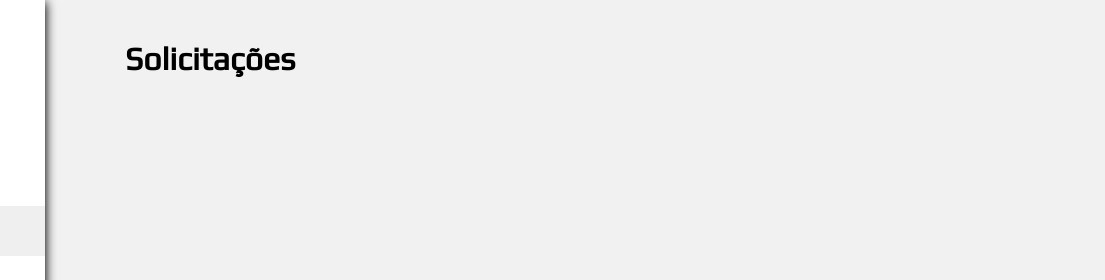
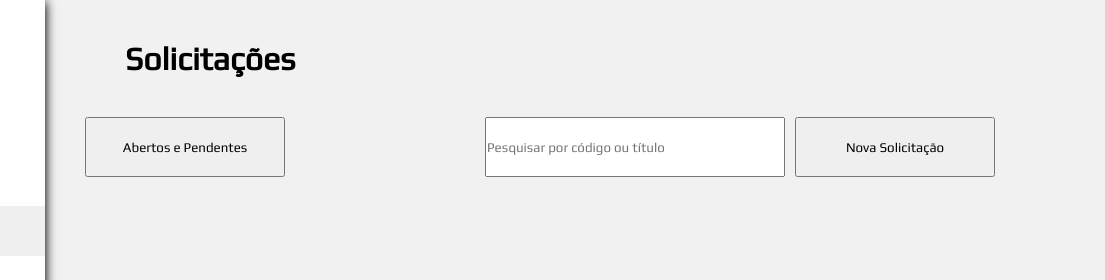
Before and after one commit to darlanaraujo/TelaGeoInova, a plain HTML site: page index.html in a window 1280 px wide. Shown: the top 280 px of the page, 175-1280 px from the left. Drawn offline with Linux system fonts and the light colour scheme.

Commit message:
Atualização 3
Nessa atualização comecei a fazer o layout principal. Deixei a estrutura dos botões e o campo de pesquisa pronta. Falta personalizar e fazer a lista abaixo.

```diff
--- a/css/estilo.css
+++ b/css/estilo.css
@@ -90,3 +90,27 @@ h1{
     margin-left: 40px;
     padding: 40px;
 }
+
+.botoes{
+    max-width: 950px;
+}
+
+.pesquisa{
+    width: 300px;
+    height: 60px;
+    float: left;
+    box-sizing: border-box;
+    margin-left: 200px;
+}
+
+.btn1, .btn2{
+    width: 200px;
+    height: 60px;
+    float: left;
+    box-sizing: border-box;
+    margin-left: 10px;
+}
+
+.btn1{
+    margin-left: 40px;
+}
--- a/index.html
+++ b/index.html
@@ -40,6 +40,17 @@
 
             <section class="conteudo">
                 <h1>Solicitações</h1>
+
+                <div class="botoes">
+
+                    <input type="submit" name="btnListar" value="Abertos e Pendentes" class="btn1">
+
+                    <form method="get" action="">
+                        <input type="text" name="filtro" class="pesquisa" placeholder="Pesquisar por código ou título">
+                    </form>
+
+                    <input type="submit" name="btnListar" value="Nova Solicitação" class="btn2">
+                </div>
             </section>
         </header>
     </div>
```
